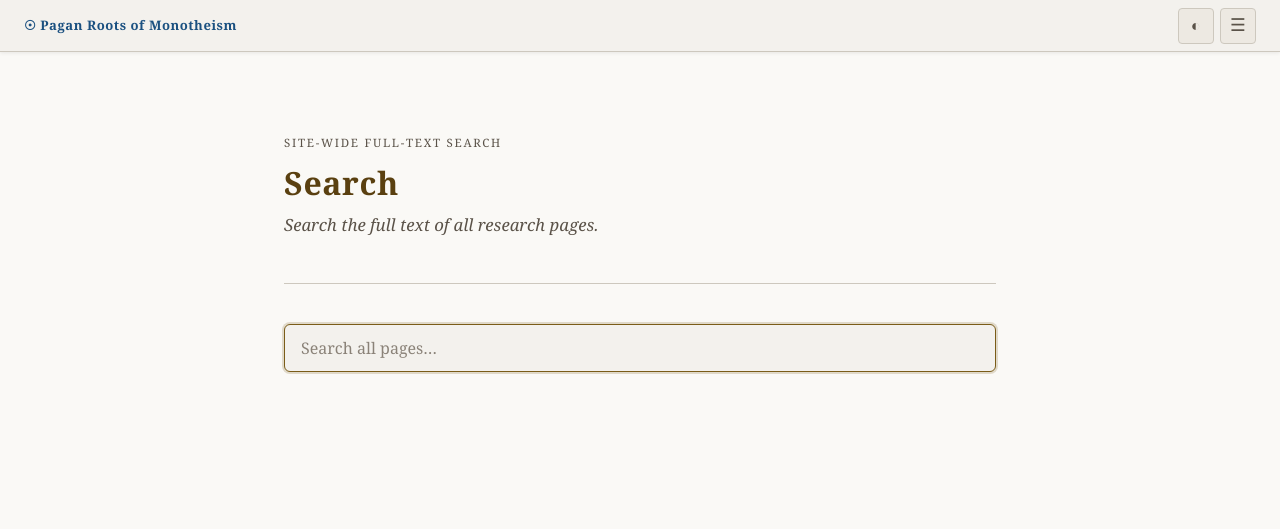
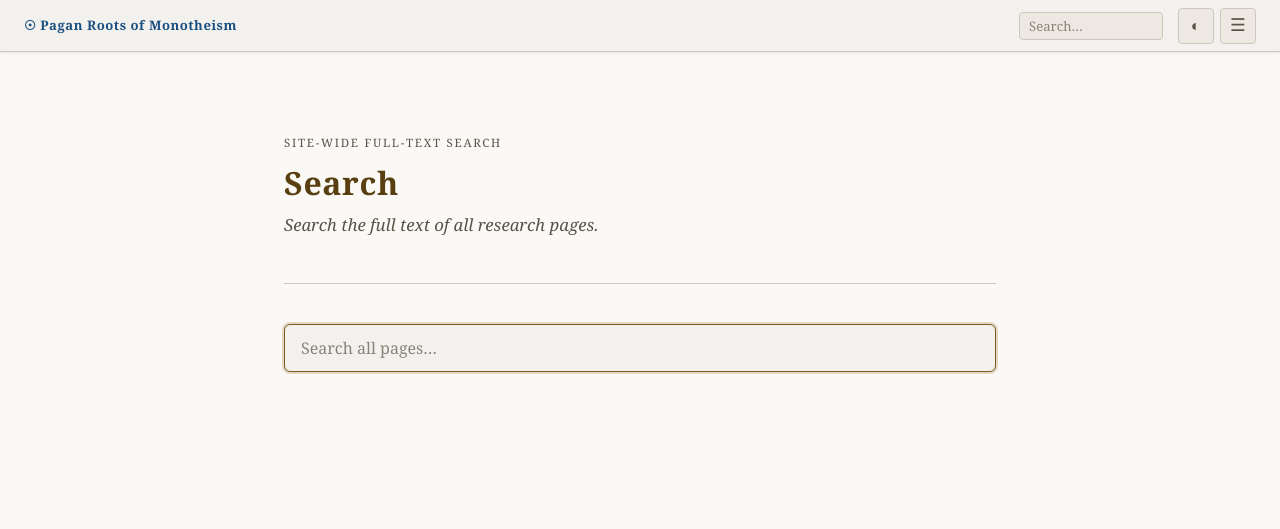
Before and after one commit to ramramstudios/greek, a website: page docs/search.html in a window 1280 px wide. Drawn offline with Linux system fonts and the light colour scheme.

Commit message:
added search to nav bar

```diff
--- a/docs/nav.js
+++ b/docs/nav.js
@@ -12,7 +12,6 @@
     { href: 'holy_week.html',                  label: 'Holy Week' },
     { href: 'nwt_exclusivity.html',            label: 'NWT \u0026 Exegesis' },
     { href: 'related_works.html',              label: 'Related Works' },
-    { href: 'search.html',                     label: 'Search' },
   ];
 
   function buildNav() {
@@ -32,6 +31,25 @@
       }
     });
     linksEl.innerHTML = html;
+
+    // Inject search form into .nav-controls (always-visible area).
+    var controlsEl = document.querySelector('nav .nav-controls');
+    if (controlsEl && !document.getElementById('nav-search-form')) {
+      var form = document.createElement('form');
+      form.id = 'nav-search-form';
+      form.className = 'nav-search-form';
+      form.action = 'search.html';
+      form.method = 'GET';
+      var input = document.createElement('input');
+      input.type = 'search';
+      input.name = 'q';
+      input.className = 'nav-search-input';
+      input.placeholder = 'Search\u2026';
+      input.setAttribute('aria-label', 'Search site');
+      input.setAttribute('autocomplete', 'off');
+      form.appendChild(input);
+      controlsEl.insertBefore(form, controlsEl.firstChild);
+    }
   }
 
   if (document.readyState === 'loading') {
--- a/docs/search.html
+++ b/docs/search.html
@@ -66,6 +66,13 @@
       status.textContent =
         'Search index not found. Run \u201cnpm run index\u201d after building the site.';
     }
+    // If the page was reached via the nav search form, run that query immediately.
+    const params = new URLSearchParams(window.location.search);
+    const q = params.get('q');
+    if (q) {
+      input.value = q;
+      runSearch();
+    }
   }
   init();
 
--- a/docs/style.css
+++ b/docs/style.css
@@ -1024,6 +1024,46 @@ footer a:hover { color: var(--gold); }
   .nav-brand, .nav-home { max-width: 160px; }
 }
 
+/* ─── NAV SEARCH FORM ─── */
+.nav-search-form {
+  display: flex;
+  align-items: center;
+  margin-right: 0.5rem;
+}
+
+.nav-search-input {
+  background: var(--surface2);
+  color: var(--text);
+  border: 1px solid var(--border);
+  border-radius: 4px;
+  padding: 0.25rem 0.55rem;
+  font-family: inherit;
+  font-size: 0.82rem;
+  width: 9rem;
+  outline: none;
+  transition: border-color 0.15s, width 0.2s;
+  -webkit-appearance: none;
+}
+
+.nav-search-input:focus {
+  border-color: var(--gold);
+  width: 13rem;
+}
+
+.nav-search-input::placeholder {
+  color: var(--text-muted);
+}
+
+/* Shrink input on narrow viewports */
+@media (max-width: 680px) {
+  .nav-search-input { width: 6rem; }
+  .nav-search-input:focus { width: 9rem; }
+}
+
+@media (max-width: 400px) {
+  .nav-search-form { display: none; }
+}
+
 /* ─── SEARCH PAGE ─── */
 .search-wrap {
   margin-bottom: 1.5rem;
```
